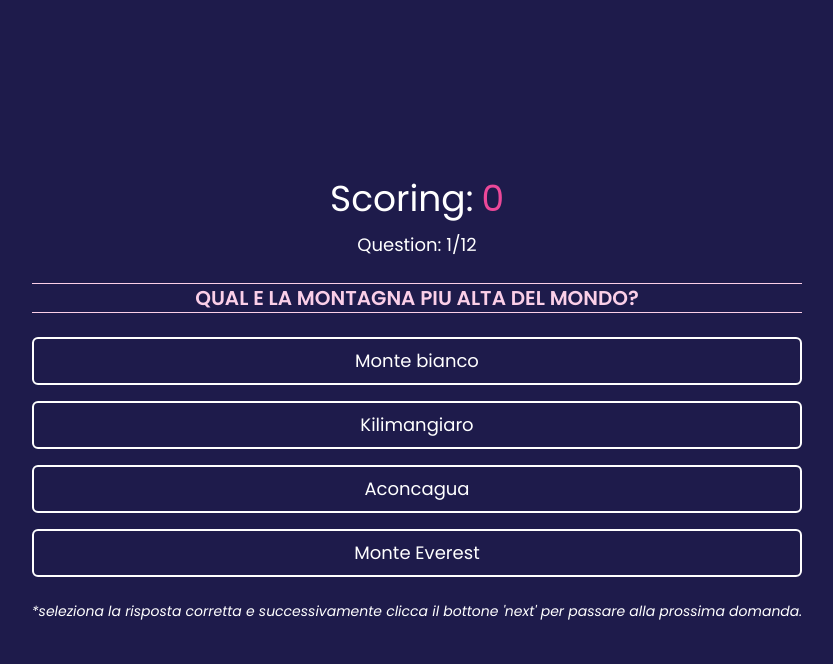
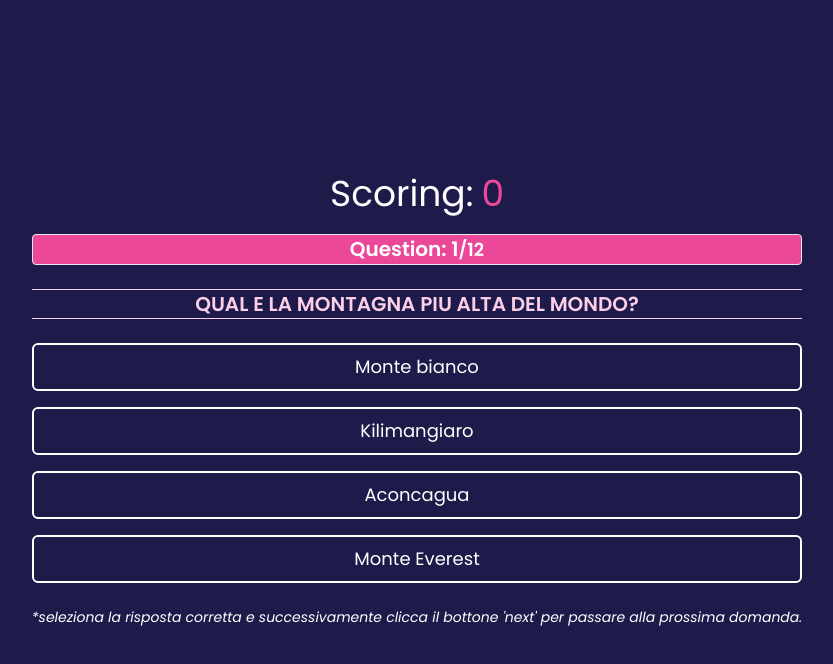
Before and after one commit to Valeprogr/quiz-testing, a React (Vite) app in the folder vite-project/: page / in a window 1280 px wide. Both pictures are taken after a click on the button "START". Shown: the top 664 px of the page, without its empty margins (223-1056 px from the left). Built offline with nearby package versions, Linux system fonts and the light colour scheme.

Commit message:
edit some css style

```diff
--- a/vite-project/src/App.tsx
+++ b/vite-project/src/App.tsx
@@ -124,7 +124,7 @@ function App() {
         </>
       )}
       {!gameOver && !loading && userAnswers.length === number + 1 && number !== TOTAL_QUESTIONS - 1 ?
-        (<button className='btn' onClick={nextQuestion}>Next</button>)
+        (<button className='btn mt-4' onClick={nextQuestion}>Next</button>)
         :
         null}
           </>
--- a/vite-project/src/components/QuestionCard.tsx
+++ b/vite-project/src/components/QuestionCard.tsx
@@ -20,9 +20,9 @@ const QuestionCard: React.FC<Props> = ({
 
 
     return (
-        <div className="text-center ">
-            <p className="mb-6">
-                Question: {questionNr}/{totalQuestions}
+        <div className="text-center mt-2">
+            <p className="mb-6 border rounded bg-pink-500 font-semibold">
+                <span className="text-xl">Question: {questionNr}</span>/{totalQuestions}
             </p>
             <p className="mb-4 border-b border-t border-pink-200 text-pink-200 font-semibold  uppercase  text-xl" dangerouslySetInnerHTML={{ __html: question }} />
             <div className="my-4 flex flex-col">
```
